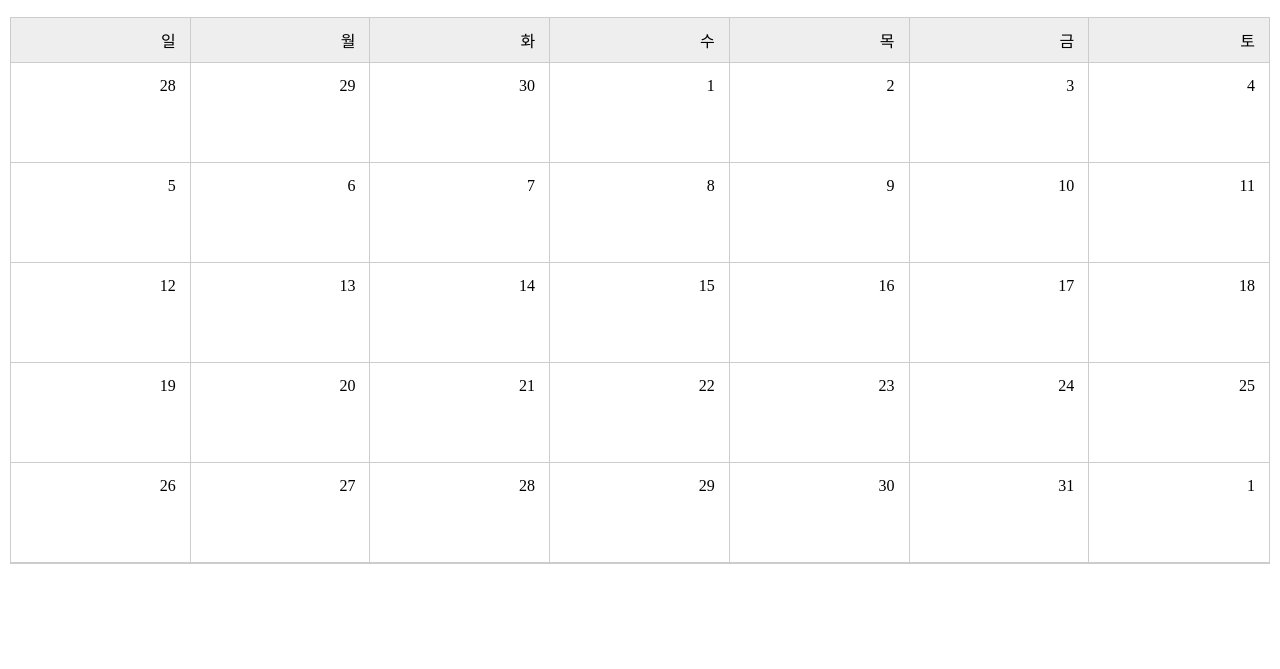
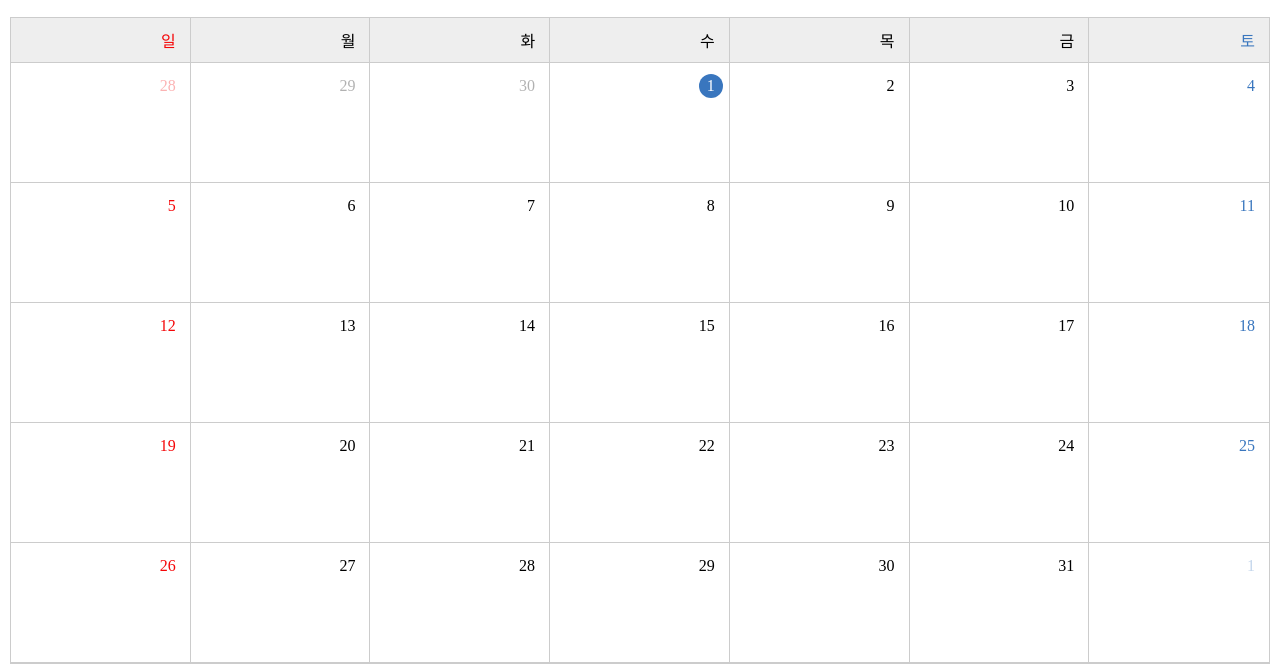
Before and after one commit to leeheeae/Calender, a plain HTML site: page index.html in a window 1280 px wide. Shown: the part 145-814 px from the top of the page. Drawn offline with Linux system fonts and the light colour scheme; a web font is replaced by a local one.

Commit message:
calender

```diff
--- a/css/style.scss
+++ b/css/style.scss
@@ -165,13 +165,18 @@ body {
                 > div {
                     text-align: right;
                     padding: 10px 14px;
-                    border-bottom: 1px solid #CCC;
-                    border-right: 1px solid #CCC;
+                    border-bottom: $border-default;
+                    border-right: $border-default;
                     background-color: #eee;
                     width: calc(100% / 7);
 
-                    &:nth-child(7) {
+                    &:nth-child(7n) {
                         border-right: 0;
+                        color: $blue-color;
+                    }
+
+                    &:nth-child(7n-6) {
+                        color: $red-color;
                     }
                 }
             }
@@ -183,12 +188,39 @@ body {
                     text-align: right;
                     padding: 14px;
                     width: calc(100% / 7);
-                    min-height: 100px;
-                    border-bottom: 1px solid #CCC;
-                    border-right: 1px solid #CCC;
+                    min-height: 120px;
+                    border-bottom: $border-default;
+                    border-right: $border-default;
 
                     &:nth-child(7n) {
                         border-right: 0;
+                        color: $blue-color;
+                    }
+
+                    &:nth-child(7n-6) {
+                        color: $red-color;
+                    }
+
+                    .other {
+                      opacity: 0.3;
+                    }
+
+                    .today {
+                        position: relative;
+                        color: $white-color;
+
+                        &::after {
+                            content: "";
+                            display: block;
+                            position: absolute;
+                            z-index: -1;
+                            top: -3px;
+                            left: -8px;
+                            width: 24px;
+                            height: 24px;
+                            background-color: $blue-color;
+                            border-radius: 50%;
+                        }
                     }
                 }
             }
--- a/index.html
+++ b/index.html
@@ -41,9 +41,9 @@
 				<div class="mainTopContent">
 					<h2>2021년 12월</h2>
 					<div class="btnList">
-						<button class="prevBtn" onclick="prevMonth()"> < </button>
+						<button class="prevBtn" onclick="prevMonth()"> &lt; </button>
 						<button class="todayBtn" onclick="goToday()"> 오늘 </button>
-						<button class="nextBtn" onclick="nextMonth()"> > </button>
+						<button class="nextBtn" onclick="nextMonth()"> &gt; </button>
 					</div>
 				</div>
 				<div class="calender">
@@ -57,17 +57,6 @@
 						<div>토</div>
 					</div>
 					<div class="calendar-days">
-						<!-- <div>1</div>
-						<div>2</div>
-						<div>3</div>
-						<div>4</div>
-						<div>5</div>
-						<div>6</div>
-						<div>7</div>
-						<div>8</div>
-						<div>9</div>
-						<div>10</div>
-						<div>11</div> -->
 					</div>
 				</div>
 			</main>
--- a/js/calender.js
+++ b/js/calender.js
@@ -40,12 +40,28 @@ const renderCalendar = () => {
     const dates = prevDates.concat(thisDates, nextDates);
 
     //Dates 정리
+    const firstDateIndex = dates.indexOf(1);
+    const lastDateIndex = dates.lastIndexOf(TLDate);
+
+
     dates.forEach((date, i) => {
-        dates[i] = `<div class="date">${date}</div>`;
+        const condition = i >= firstDateIndex && i < lastDateIndex + 1 ? 'this' : 'other';
+        dates[
+			i
+		] = `<div class="date"><span class="${condition}"">${date}</span></div>`;
     });
 
     //그리기
     document.querySelector('.calendar-days').innerHTML = dates.join('');
+
+    //오늘 날짜 그리기
+    const today = new Date();
+    if (viewMonth === today.getMonth() && viewYear === today.getFullYear()) {
+        for(let date of document.querySelectorAll('.this')) {
+            date.classList.add('today');
+            break;
+        }
+    }
 };
 
 //이전 버튼
```
Also changed, not shown: css/style.css, 1 other file.
